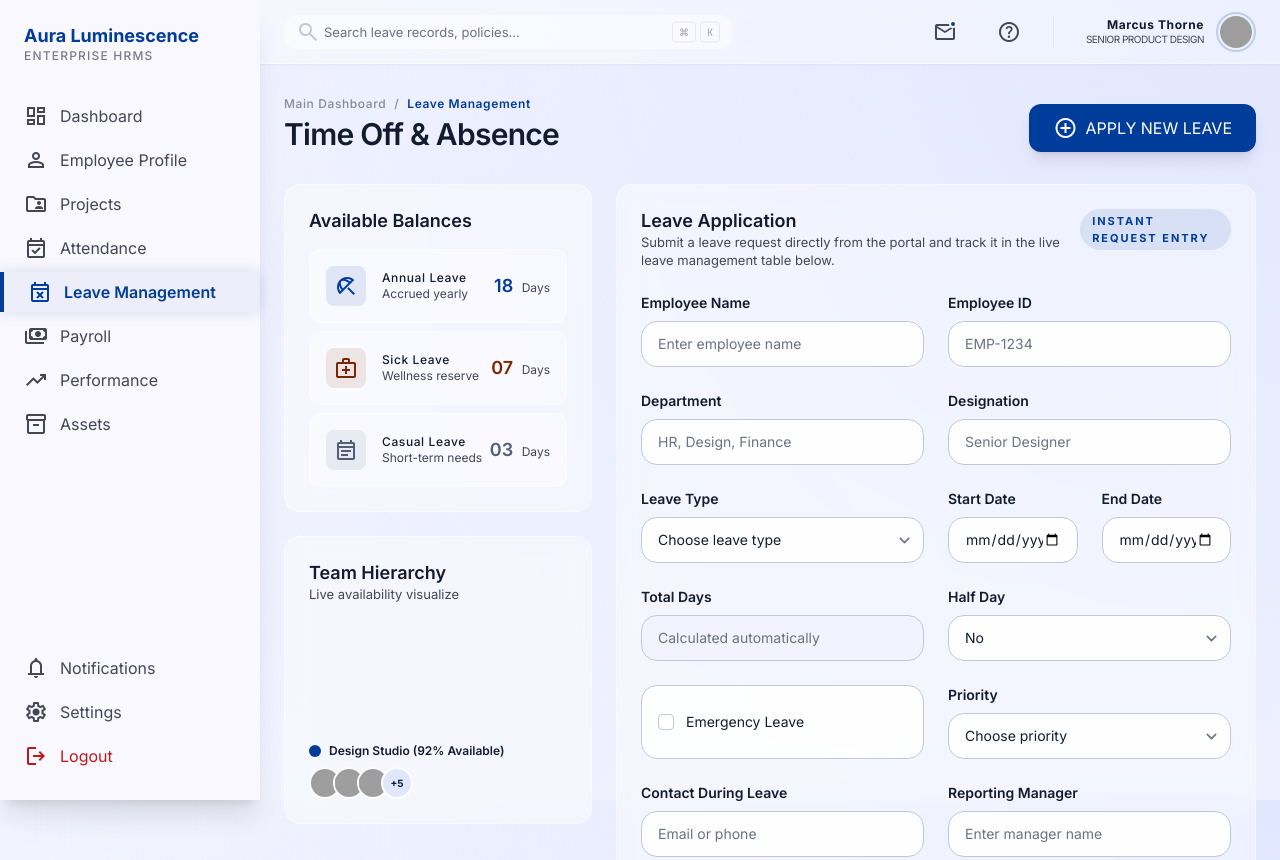
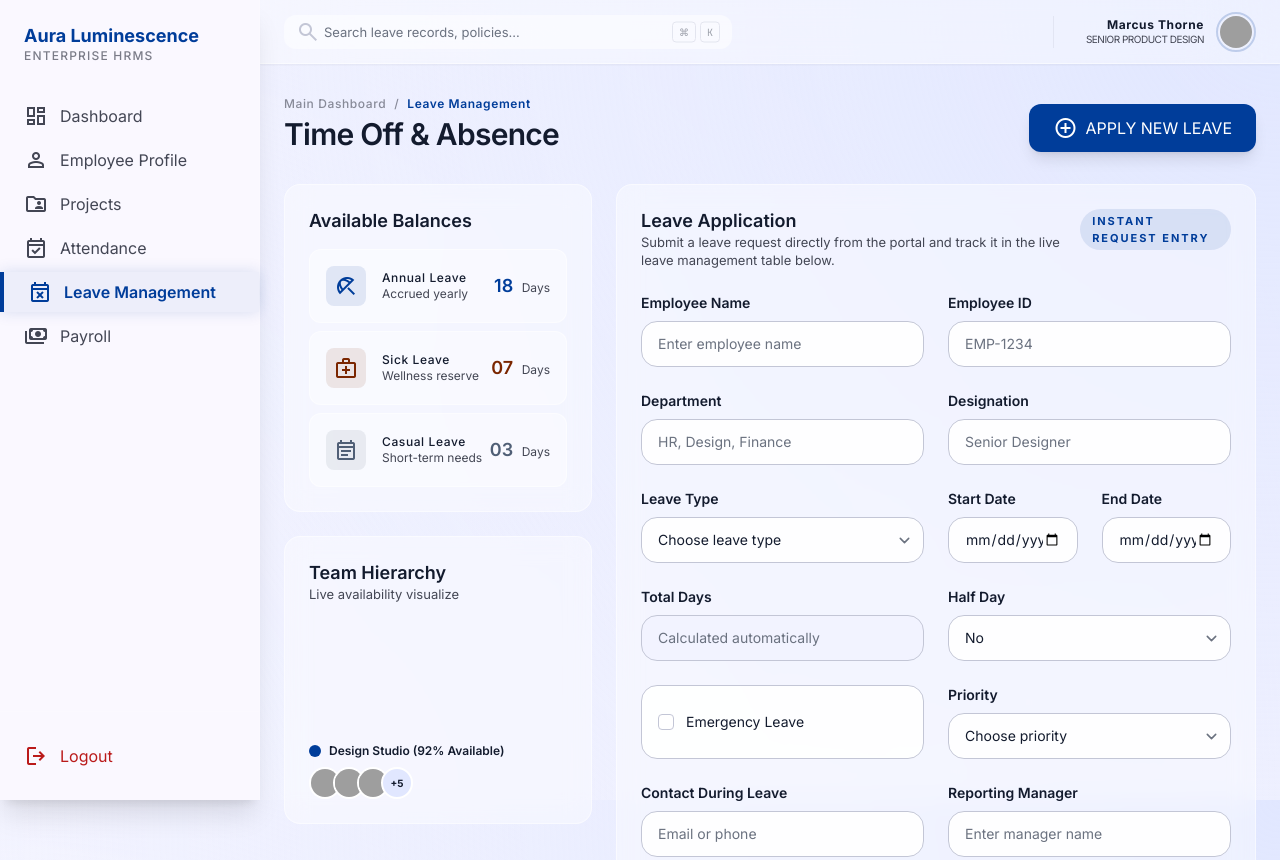
Before and after one commit to asgofficial/Odoo_Repo, a website: page leavemanagement.html in a window 1280 px wide. Shown: the top 860 px of the page. Drawn offline with nearby package versions, Linux system fonts and the light colour scheme; grey boxes are pictures that could not be loaded.

Commit message:
improved ui ux

```diff
--- a/leavemanagement.html
+++ b/leavemanagement.html
@@ -183,24 +183,8 @@
 <span class="material-symbols-outlined">payments</span>
 <span class="font-body-md">Payroll</span>
 </a>
-<a class="flex items-center gap-3 px-lg py-2 text-on-surface-variant hover:text-primary hover:bg-primary/5 transition-all duration-200" href="oho.html">
-<span class="material-symbols-outlined">trending_up</span>
-<span class="font-body-md">Performance</span>
-</a>
-<a class="flex items-center gap-3 px-lg py-2 text-on-surface-variant hover:text-primary hover:bg-primary/5 transition-all duration-200" href="oho.html">
-<span class="material-symbols-outlined">inventory_2</span>
-<span class="font-body-md">Assets</span>
-</a>
 </nav>
 <div class="px-lg mt-auto pt-lg border-t border-white/10 space-y-1">
-<a class="flex items-center gap-3 py-2 text-on-surface-variant hover:text-primary transition-colors" href="oho.html">
-<span class="material-symbols-outlined">notifications</span>
-<span class="font-body-md">Notifications</span>
-</a>
-<a class="flex items-center gap-3 py-2 text-on-surface-variant hover:text-primary transition-colors" href="index.html">
-<span class="material-symbols-outlined">settings</span>
-<span class="font-body-md">Settings</span>
-</a>
 <a class="flex items-center gap-3 py-2 text-error-red hover:bg-error-red/5 transition-colors" href="index.html">
 <span class="material-symbols-outlined">logout</span>
 <span class="font-body-md">Logout</span>
@@ -220,13 +204,6 @@
 </div>
 </div>
 <div class="flex items-center gap-lg">
-<button class="w-10 h-10 rounded-full flex items-center justify-center hover:bg-white/50 transition-colors relative">
-<span class="material-symbols-outlined text-on-surface-variant">mail</span>
-<span class="absolute top-2 right-2 w-2 h-2 bg-primary rounded-full border-2 border-white"></span>
-</button>
-<button class="w-10 h-10 rounded-full flex items-center justify-center hover:bg-white/50 transition-colors">
-<span class="material-symbols-outlined text-on-surface-variant">help</span>
-</button>
 <div class="h-8 w-[1px] bg-outline-variant/30"></div>
 <div class="flex items-center gap-3 pl-2">
 <div class="text-right hidden sm:block">
```
